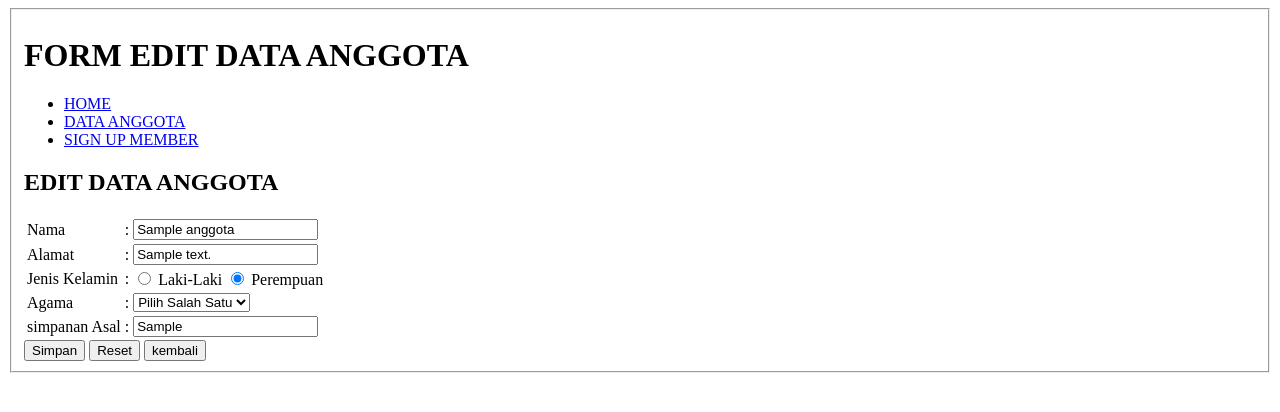
After one commit to Rahmathidayat4299/tugasclientserver, a PHP site: page /edit.php?id=1 in a window 1280 px wide. The commit adds this page. Shown: the top 412 px of the page. Run offline with PHP 8.4, Linux system fonts and the light colour scheme; tables that the repository leaves empty or names only in its code hold one stand-in row (values such as "Sample post").

Commit message:
add feature edit and delete

```diff
--- a/data_anggota.php
+++ b/data_anggota.php
@@ -42,8 +42,8 @@
                 <td><?php echo $d['agama']; ?></td>
                 <td><?php echo $d['simpanan']; ?></td>
                 <td>
-                    <a href="edit.php?id_siswa=<?php echo $d['id_siswa']; ?>">EDIT</a>
-                    <a href="hapus.php?id_siswa=<?php echo $d['id_siswa']; ?>">HAPUS</a>
+                    <a href="edit.php?id=<?php echo $d['id']; ?>">EDIT</a>
+                    <a href="hapus.php?id=<?php echo $d['id']; ?>">HAPUS</a>
                 </td>
             </tr>
 
--- /dev/null
+++ b/edit.php
@@ -0,0 +1,116 @@
+<!DOCTYPE html>
+<html lang="en">
+
+<head>
+    <meta charset="UTF-8">
+    <meta http-equiv="X-UA-Compatible" content="IE=edge">
+    <meta name="viewport" content="width=device-width, initial-scale=1.0">
+    <title>FORM EDIT</title>
+</head>
+
+<body>
+    <fieldset>
+    <h1> FORM EDIT DATA ANGGOTA </h1>
+    <div>
+        <ul>
+            <li><a href="index.php">HOME</a></li>
+            <li><a href="data_anggota.php">DATA ANGGOTA</a></li>
+            <li><a href="form_simpan_anggota.php">SIGN UP MEMBER</a></li>
+        </ul>
+    </div>
+    <div>
+        <h2>EDIT DATA ANGGOTA</h2>
+    </div>
+    <div>
+        <?php
+                include 'koneksi.php';
+                $id = $_GET['id'];
+                $data = mysqli_query($db,"SELECT * FROM simpanan_anggota WHERE id='$id'");
+
+                while($d= mysqli_fetch_array($data)){
+            ?>
+    </div>
+
+    <div>
+        <form action="aksi_edit.php" method="post">
+            <div>
+                <input type="hidden" name="id" id="id" value="<?= $d['id'] ?>">
+                <table >
+
+                    <div>
+                    <tr>
+                        <td>Nama</td>
+                        <td>:</td>
+                        <td><input type="text" name="nama" id="nama" value="<?= $d['nama'] ?>"><br></td>
+                    </tr>
+                    </div>
+                    <div>
+                    <tr>
+                        <td>Alamat</td>
+                        <td>:</td>
+                        <td><input type="text" name="alamat" id="alamat" value="<?= $d['alamat'] ?>"></td>
+                    </tr>
+                    </div>
+                    <div>
+                    <tr>
+                        <td>Jenis Kelamin</td>
+                        <td>:</td>
+                        <td><?php if($d['jenis_kelamin']=='L') { ?>
+                            <input type="radio" name="jenis_kelamin" id="radio1" value="L" checked/>
+                            <label for="radio1">
+                                    Laki-Laki
+                            </label>
+                            <input type="radio" name="jenis_kelamin" id="radio2" value="P">
+                            <label for="radio2">
+                                    Perempuan
+                            </label>
+
+                            <?php } else { ?>
+                            <input type="radio" name="jenis_kelamin" id="radio1" value="L"/>
+                            <label for="radio1">
+                                    Laki-Laki
+                            </label>
+                            <input type="radio" name="jenis_kelamin" id="radio2" value="P" checked/>
+                            <label for="radio2">
+                                    Perempuan
+                            </label>
+                            <?php } ?>
+                        </td>
+                    </tr>
+                    </div>
+                    <div>
+                    <tr>
+                        <td><label for="agama">Agama</label></td>
+                        <td>:</td>
+                        <td><select name="agama" id="agama">
+                                <option disabled selected>Pilih Salah Satu</option>
+                                <option value="Islam">Islam</option>
+                                <option value="Kristen">Kristen</option>
+                                <option value="Katolik">Katolik</option>
+                                <option value="Hindu">Hindu</option>
+                                <option value="Buddha">Buddha</option>
+                                <option value="Konghucu">Konghucu</option>
+                            </select></td>
+
+                    </tr>
+                    </div>
+                    <div>
+                    <tr>
+                        <td>simpanan Asal</td>
+                        <td>:</td>
+                        <td><input type="text" name="simpanan" id="simpanan" value="<?= $d['simpanan'] ?>"></td>
+                    </tr>
+                    </div>
+                </table>
+                <input type="submit" value="Simpan" id="simpan">
+                            <input type="reset" value="Reset" id="reset">
+                            <input type="button" value="kembali" id="kembali">
+
+        </form>
+        <?php
+    }
+    ?>
+    </div>
+</fieldset>
+</body>
+</html>
```
Also changed, not shown: aksi_edit.php (added, +17 -0 lines), hapus.php (added, +16 -0 lines).
